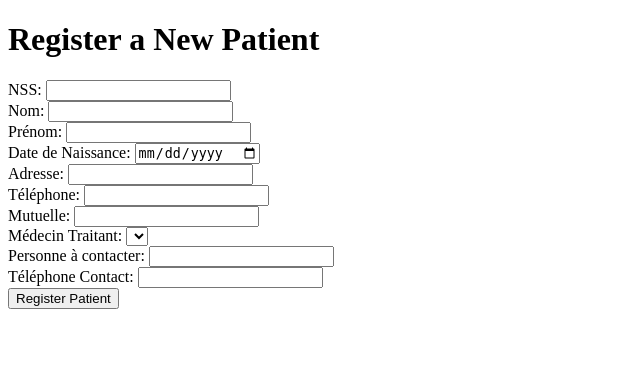
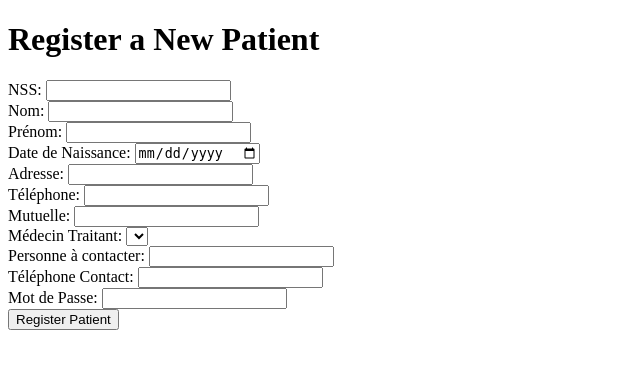
Before and after one commit to Projet-IGL/Backend, a Django app: page /register_patient/ in a window 1280 px wide. Shown: the top 369 px of the page, without its empty margins (0-640 px from the left). Run offline with Django 5.2, Linux system fonts and the light colour scheme; data that the repository does not hold is empty; parts of the project's set-up code (start-up, migrations or seed data) failed here and were passed over.

Commit message:
ADDED FIELD OF MDP IN PATIENT

```diff
--- a/IGL_App/models.py
+++ b/IGL_App/models.py
@@ -1,4 +1,5 @@
 from django.db import models
+from django.contrib.auth.hashers import make_password
 class Staff(models.Model):
     nom = models.CharField(max_length=100)
     prenom = models.CharField(max_length=100)
@@ -24,6 +25,7 @@ class Patient(models.Model):
     adresse = models.CharField(max_length=255)
     telephone = models.CharField(max_length=20)
     mutuelle = models.CharField(max_length=100)
+    mot_de_passe = models.CharField(max_length=255, default=make_password('password'))
     medecin_traitant = models.ForeignKey(Staff, on_delete=models.CASCADE)
     personne_a_contacter = models.CharField(max_length=100)
     telephone_contact = models.CharField(max_length=20)
@@ -31,6 +33,7 @@ class Patient(models.Model):
     def __str__(self):
         return f"{self.nom} {self.prenom}"
     class Meta:
+
         db_table = 'Patient'
 
 class DossierPatient(models.Model):
--- a/IGL_App/views.py
+++ b/IGL_App/views.py
@@ -114,6 +114,7 @@ def register_patient(request):
         medecin_traitant_id = request.POST['medecin_traitant']
         personne_a_contacter = request.POST['personne_a_contacter']
         telephone_contact = request.POST['telephone_contact']
+        mot_de_passe = request.POST.get('mot_de_passe', '').strip()
         print(f"Form data collected: NSS={nss}, Nom={nom}, Prenom={prenom}, Médecin traitant ID={medecin_traitant_id}")
 
         try:
@@ -141,7 +142,8 @@ def register_patient(request):
                     mutuelle=mutuelle,
                     medecin_traitant=medecin_traitant,
                     personne_a_contacter=personne_a_contacter,
-                    telephone_contact=telephone_contact
+                    telephone_contact=telephone_contact,
+                    mot_de_passe=mot_de_passe,
                 )
                 print(f"Patient created: ID={patient.id}, Name={patient.nom} {patient.prenom}")
 
--- a/Templates/register_patient.html
+++ b/Templates/register_patient.html
@@ -7,6 +7,7 @@
     <h1>Register a New Patient</h1>
     <form method="POST">
         {% csrf_token %}
+
         <label for="nss">NSS:</label>
         <input type="text" id="nss" name="nss" required><br>
 
@@ -41,6 +42,10 @@
         <label for="telephone_contact">Téléphone Contact:</label>
         <input type="text" id="telephone_contact" name="telephone_contact" required><br>
 
+        <!-- New Password Field -->
+        <label for="mot_de_passe">Mot de Passe:</label>
+        <input type="password" id="mot_de_passe" name="mot_de_passe" required><br>
+
         <button type="submit">Register Patient</button>
     </form>
 </body>
```
Also changed, not shown: IGL_App/migrations/0010_remove_dossierpatient_medecin_traitant_and_more.py (added).
